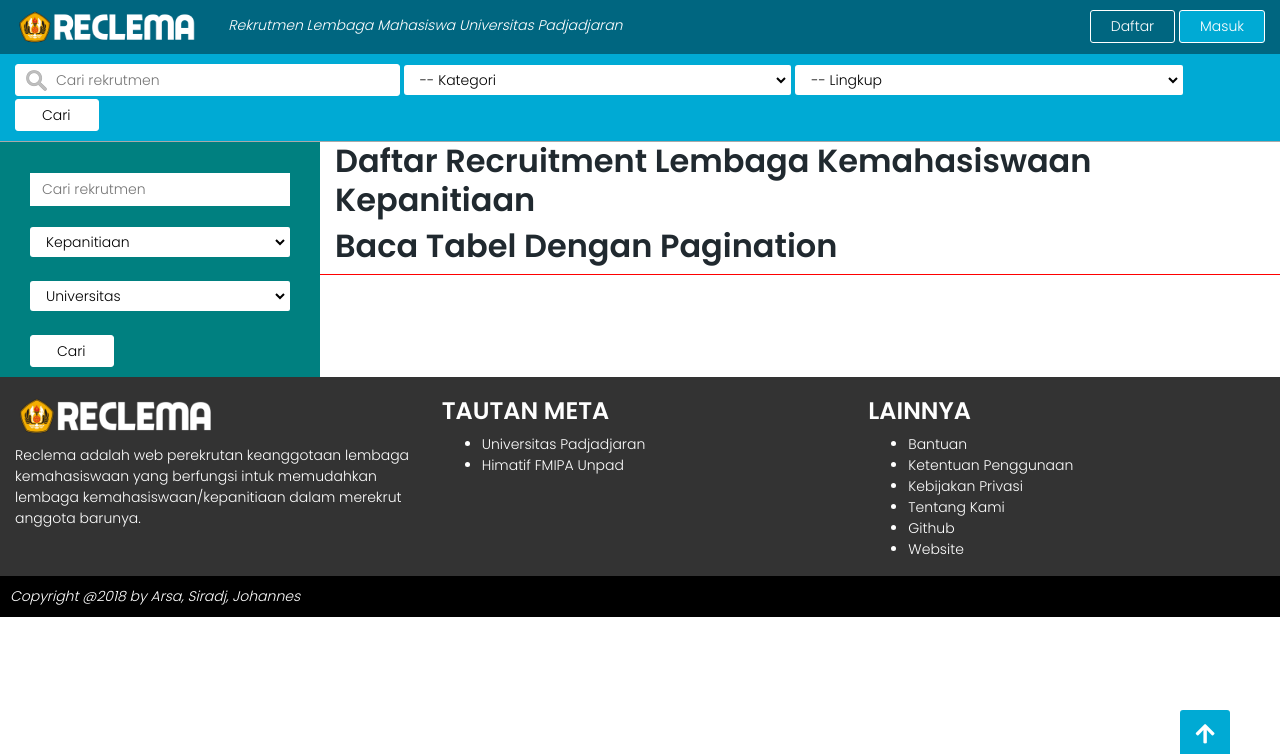
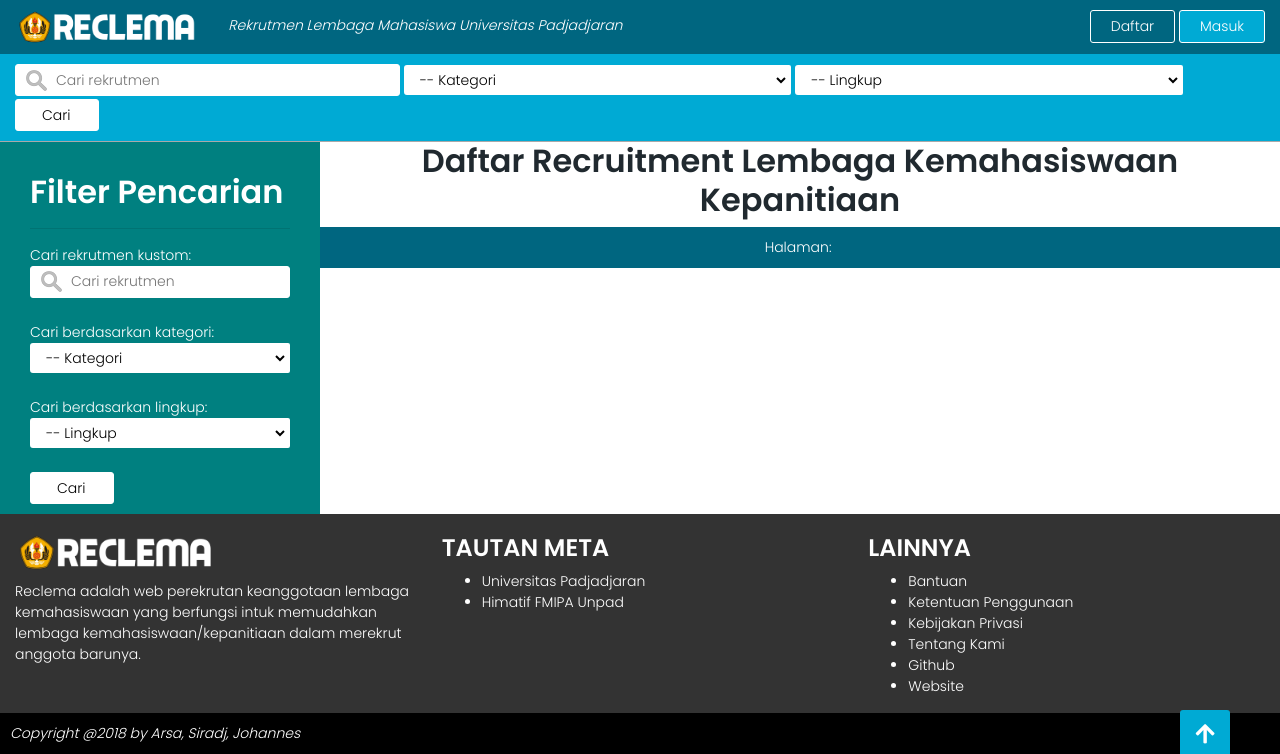
Before and after one commit to fadillaharsa/pwproject, a CodeIgniter app: page /pwproject/index.php/pencarian/page/1 in a window 1280 px wide. Shown: the top 754 px of the page. Run offline with CodeIgniter, Linux system fonts and the light colour scheme; data comes from the database, SQL or seed files in the repository; some libraries are stand-ins or nearby versions.

Commit message:
pagination dan search sidebar

```diff
--- a/Reclema/application/views/part/function_header.php
+++ b/Reclema/application/views/part/function_header.php
@@ -1,13 +1,13 @@
 <div class="container-fluid" style="background: #00aad4ff; color: white; border-bottom: 1px solid #A9A9A9">
 	<div>
 		<form style="padding-top: 10px; padding-bottom: 10px" action="<?php echo $action_pencarian;?>" method="post" enctype="multipart/form-data">
-			<input type="search" name="pencarian" placeholder="Cari rekrutmen" class="rcorners1">
-			<select type="select" name="kategori" class="rcorners2">
+			<input type="search" name="pencarian" placeholder="Cari rekrutmen" class="rcorners1 lebar1">
+			<select type="select" name="kategori" class="rcorners2 lebar2">
 				<option value="">-- Kategori</option>
 				<option value="Kepanitiaan">Kepanitiaan</option>
 				<option value="Lembaga">Lembaga Kemahasiswaan</option>
 			</select>
-			<select type="select" name="lingkup" class="rcorners2">
+			<select type="select" name="lingkup" class="rcorners2 lebar2">
 				<option value="">-- Lingkup</option>
 				<option value="Universitas">Universitas</option>
 				<option value="Fakultas">Fakultas</option>
--- a/Reclema/application/views/part/function_sidebar.php
+++ b/Reclema/application/views/part/function_sidebar.php
@@ -1,22 +1,28 @@
-<div class="container-fluid">
-	<div class="bentuk">
+<div class="container-fluid" >
+	<div>
+		<form style="padding-top: 10px; padding-bottom: 10px" action="<?php echo $action_pencarian;?>" method="post" enctype="multipart/form-data">
 			<br>
-		<form style="padding-top: 10px; padding-bottom: 10px">
-			<input  type="text" name="pencarian" placeholder="Cari rekrutmen" style="width: 100%">
+			<h2 style="color:white">Filter Pencarian</h2>
+			<hr>
+			Cari rekrutmen kustom:<br>
+			<input type="search" name="pencarian" placeholder="Cari rekrutmen" class="rcorners1 lebarfull">
 			<br><br>
-			<select type="select" name="kategori" class="rcorners2" style="width: 100%">
+			Cari berdasarkan kategori:<br>
+			<select type="select" name="kategori" class="rcorners2 lebarfull">
+				<option value="">-- Kategori</option>
 				<option value="Kepanitiaan">Kepanitiaan</option>
-					<option value="UKM">UKM</option>
-					<option value="BE">BE</option>
+				<option value="Lembaga">Lembaga Kemahasiswaan</option>
 			</select>
 			<br><br>
-			<select type="select" name="lingkup" class="rcorners2" style="width: 100%">
+			Cari berdasarkan lingkup:<br>
+			<select type="select" name="lingkup" class="rcorners2 lebarfull">
+				<option value="">-- Lingkup</option>
 				<option value="Universitas">Universitas</option>
 				<option value="Fakultas">Fakultas</option>
 				<option value="Jurusan">Jurusan</option>
 			</select>
 			<br><br>
-				<input type="button" value="Cari" class="tombolcari">
+			<input type="submit" value="Cari" class="tombolcari">
 		</form>
 	</div>
 </div>
--- a/Reclema/application/views/pencarian.php
+++ b/Reclema/application/views/pencarian.php
@@ -14,11 +14,7 @@ include "part/function_header.php";
 			?>
 		</div>
 		<div class="col-sm-9">
-			<h2>Daftar Recruitment Lembaga Kemahasiswaan Kepanitiaan</h2>
-
-			<?php
-				echo heading($judulapp,2);
-				?>
+			<h2 align="center">Daftar Recruitment Lembaga Kemahasiswaan Kepanitiaan</h2>
 				<div class="row">
 					<?php
 					$c=1;
@@ -34,8 +30,8 @@ include "part/function_header.php";
 						echo "</tr></table><br></div>";
 					}
 					?>
-					<div class="col-sm-12 centercontainer" style="background: red">
-						<?php echo $pagination;?>
+					<div class="col-sm-12 centercontainer" style="background:#006680ff; color:white; padding:10px">
+						Halaman:&nbsp<?php echo $pagination;?>
 					</div>
 				</div>
 		</div>
--- a/Reclema/stylesheet/ourcss.css
+++ b/Reclema/stylesheet/ourcss.css
@@ -103,7 +103,7 @@ html{
 	border-radius: 3px;
 	border: 1px solid white;
 	padding: 4.5px 40px;
-	width: 30.8%;
+
 	height: auto;
 	background-image: url('../content/searchicon.png');
 	background-position: 10px;
@@ -111,16 +111,27 @@ html{
 	margin-bottom:3px;
 }
 
+.lebarfull{
+	width: 100%;
+}
+
+.lebar1{
+	width: 30.8%;
+}
+
 /* ---------------- CSS SELECT INPUT HEADER -----------------*/
 .rcorners2 {
 	border-radius: 3px 2px 2px 3px;
-	width: 31%;
 	height: auto;
 	background-color: white;
 	color: black;
 	border: 2px solid white;
 	padding: 2px 10px;
 	margin-bottom:3px;
+}
+
+.lebar2 {
+	width: 31%;
 }
 .rcorners3 {
   border-radius: 3px;
```
Lines whose indentation alone changed are shown as unchanged.
